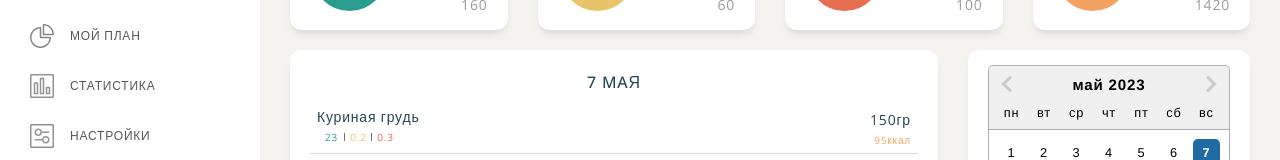
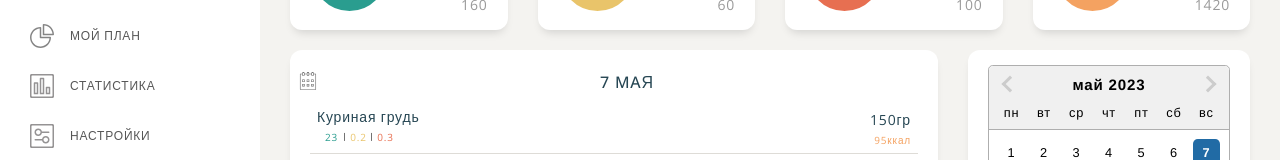
Before and after one commit to romanver777/foodinn, a React app: page / in a window 1280 px wide. Shown: the part 179-339 px from the top of the page. Built offline with nearby package versions, Linux system fonts and the light colour scheme.

Commit message:
add calendar ocon, fix style

```diff
--- a/src/components/main-page/main-page.module.scss
+++ b/src/components/main-page/main-page.module.scss
@@ -69,7 +69,6 @@
   border-radius: 12px;
   height: 40px;
   padding: 0 15px;
-  line-height: 40px;
   cursor: pointer;
   box-shadow: 0 6px 10px -4px rgba(0, 0, 0, 0.15);
   background-color: #fff;
--- a/src/components/navbar/navbar.module.scss
+++ b/src/components/navbar/navbar.module.scss
@@ -53,7 +53,7 @@
     transition: 0.3s;
 
     &:hover {
-      border-radius: 3px;
+      border-radius: 9px;
       background-color: $gray-hover-light;
       transition: 0.3s;
     }
@@ -88,7 +88,7 @@
   transition: 0.3s;
 
   &:hover {
-    border-radius: 3px;
+    border-radius: 9px;
     background-color: $gray-hover-light;
     transition: 0.3s;
   }
--- a/src/components/table-nutrients/table-nutrients.module.scss
+++ b/src/components/table-nutrients/table-nutrients.module.scss
@@ -10,6 +10,22 @@
   text-transform: uppercase;
   color: $blue;
   font-weight: 500;
+  position: relative;
+  left: 13px;
+
+  &:before{
+    content: "";
+    position: absolute;
+    left: -25px;
+    top: 1px;
+    display: block;
+    width: 20px;
+    height: 20px;
+    background-image: url(../../style/icons/calendar.svg);
+    background-size: 20px 20px;
+    background-repeat: no-repeat;
+    opacity: 0.6;
+  }
 
   @media screen and (max-width: $width-s) {
     display: inline-block;
```
Also changed, not shown: src/style/icons/calendar.svg (added).
